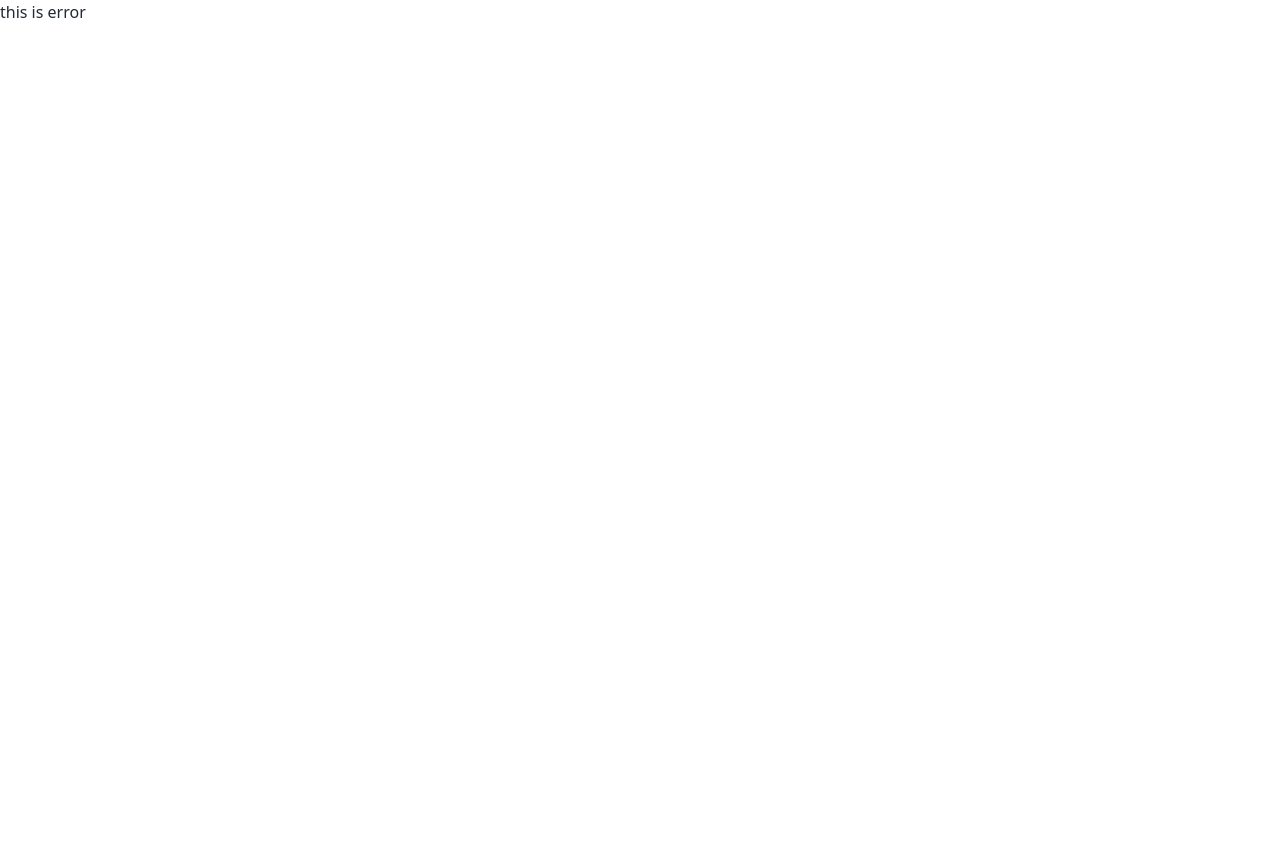
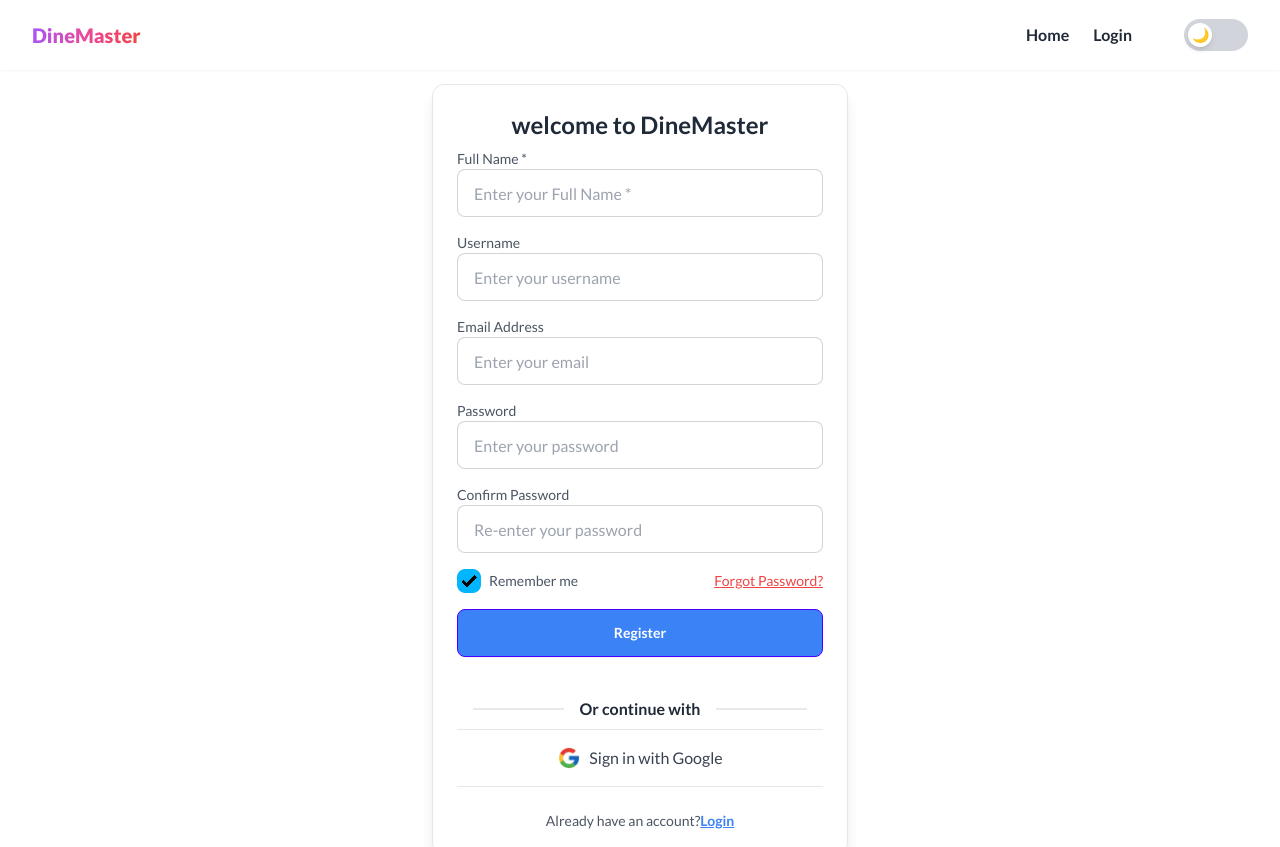
Before and after one commit to himel1625/Full-Stack-Restaurant-Management-Web-Application, a React (Vite) app: page /Register in a window 1280 px wide. Before the commit this address had no page. Shown: the top 847 px of the page. Before the commit the page ends 800 px from the top, so only its background shows below. Built offline with nearby package versions, Linux system fonts and the light colour scheme.

Commit message:
implement register section

```diff
--- a/index.html
+++ b/index.html
@@ -4,7 +4,7 @@
 <head>
   <meta charset="UTF-8" />
   <meta name="viewport" content="width=device-width, initial-scale=1.0" />
-  <title>Restaurant Management</title>
+  <title>DineMaster</title>
 </head>
 
 <body>
--- a/src/Pages/Authentication/Login/Login.jsx
+++ b/src/Pages/Authentication/Login/Login.jsx
@@ -1,4 +1,5 @@
 import React from 'react';
+import { Helmet } from 'react-helmet-async';
 import { Link } from 'react-router-dom';
 import GoogleLogo from '../../../assets/Google.png';
 const Login = () => {
@@ -10,16 +11,23 @@
     e.target.reset();
   };
   return (
+    <>
+      <Helmet>
+        <title>DineMaster | Login</title>
+      </Helmet>
       <div className='flex items-center justify-center mt-10'>
         <div className='border border-gray-200 shadow-md dark:bg-black rounded-xl mx-3 w-full sm:w-11/12 md:w-2/3 lg:w-1/3'>
           <div className='mt-6 mb-2'>
-          <p className='text-center font-bold text-4xl dark:text-white'>
-            welcome to DineMaster{' '}
+            <p className='text-center font-bold text-xl dark:text-white'>
+              welcome to DineMaster
             </p>
           </div>
           <form onSubmit={handelSubmit} className='dark:text-white'>
             <div className='pt-3 px-4'>
-            <label className='font-light text-sm pb-2 block' htmlFor='username'>
+              <label
+                className='font-light text-sm pb-2 block'
+                htmlFor='username'
+              >
                 Username or Email address *
               </label>
               <input
@@ -32,7 +40,10 @@
             </div>
 
             <div className='pt-3 px-4'>
-            <label className='font-light text-sm pb-2 block' htmlFor='password'>
+              <label
+                className='font-light text-sm pb-2 block'
+                htmlFor='password'
+              >
                 Password *
               </label>
               <input
@@ -64,6 +75,9 @@
               </button>
             </div>
             <div className='hover:scale-105 transition-transform cursor-pointer px-4 mt-6'>
+              <div className='divider font-bold  pt-2 px-4 '>
+                Or continue with
+              </div>
               <hr />
               <div className='flex items-center justify-center py-4'>
                 <button className='font-bold ml-2 text-sm sm:text-base flex '>
@@ -77,17 +91,20 @@
               </div>
               <hr />
             </div>
-          <div className='divider font-bold pt-4 px-4'>Or continue with</div>
 
             <div className='flex items-center justify-center pt-4 pb-6'>
               <p className='text-sm'>Don't have an Account?</p>
-            <Link to='/Register' className='underline text-sm ml-2'>
+              <Link
+                to='/Register'
+                className='text-blue-500 font-semibold underline'
+              >
                 Register
               </Link>
             </div>
           </form>
         </div>
       </div>
+    </>
   );
 };
 
--- /dev/null
+++ b/src/Pages/Authentication/Register/Register.jsx
@@ -0,0 +1,152 @@
+import React from 'react';
+import { Helmet } from 'react-helmet-async';
+import { Link } from 'react-router-dom';
+import GoogleLogo from '../../../assets/Google.png';
+const Register = () => {
+  const handelRegisterSubmit = e => {
+    e.preventDefault();
+    const from = new FormData(e.target);
+    const email = from.get('email');
+    const password = from.get('password');
+    console.log(email, password);
+  };
+
+  return (
+    <>
+      <Helmet>
+        <title>DineMaster | Register</title>
+      </Helmet>
+      <div className='flex items-center justify-center min-h-screen  px-4 dark:text-white'>
+        <div className='border border-gray-200 shadow-lg rounded-xl w-full sm:w-11/12 md:w-2/3 lg:w-1/3 dark:bg-black '>
+          <div className='mt-6 mb-2'>
+            <p className='text-center font-bold text-2xl dark:text-white'>
+              welcome to DineMaster
+            </p>
+          </div>
+          <form onSubmit={handelRegisterSubmit} className='px-6 space-y-4'>
+            <div>
+              <label
+                className='block text-sm font-medium text-gray-600'
+                htmlFor='username'
+              >
+                Full Name *
+              </label>
+              <input
+                type='text'
+                id='FullName'
+                placeholder='Enter your Full Name *'
+                className='input input-bordered w-full focus:outline-none focus:ring focus:ring-blue-300 dark:bg-black '
+              />
+            </div>
+            <div>
+              <label
+                className='block text-sm font-medium text-gray-600'
+                htmlFor='username'
+              >
+                Username
+              </label>
+              <input
+                type='text'
+                id='username'
+                placeholder='Enter your username'
+                className='input input-bordered w-full focus:outline-none focus:ring focus:ring-blue-300 dark:bg-black '
+              />
+            </div>
+
+            <div>
+              <label
+                className='block text-sm font-medium text-gray-600'
+                htmlFor='email'
+              >
+                Email Address
+              </label>
+              <input
+                type='email'
+                id='email'
+                name='email'
+                placeholder='Enter your email'
+                className='input input-bordered w-full focus:outline-none focus:ring focus:ring-blue-300 dark:bg-black '
+              />
+            </div>
+
+            <div>
+              <label
+                className='block text-sm font-medium text-gray-600'
+                htmlFor='password'
+              >
+                Password
+              </label>
+              <input
+                type='password'
+                id='password'
+                name='password'
+                placeholder='Enter your password'
+                className='input input-bordered w-full focus:outline-none focus:ring focus:ring-blue-300 dark:bg-black '
+              />
+            </div>
+
+            <div>
+              <label
+                className='block text-sm font-medium text-gray-600'
+                htmlFor='confirm-password'
+              >
+                Confirm Password
+              </label>
+              <input
+                type='password'
+                id='confirm-password'
+                placeholder='Re-enter your password'
+                className='input input-bordered w-full focus:outline-none focus:ring focus:ring-blue-300 dark:bg-black '
+              />
+            </div>
+
+            <div className='flex justify-between items-center'>
+              <label className='flex items-center text-sm text-gray-600'>
+                <input
+                  type='checkbox'
+                  defaultChecked
+                  className='checkbox checkbox-info mr-2'
+                />
+                Remember me
+              </label>
+              <p className='text-sm text-red-500 underline cursor-pointer'>
+                Forgot Password?
+              </p>
+            </div>
+
+            <div>
+              <button className='btn btn-primary w-full bg-blue-500 hover:bg-blue-700 text-white'>
+                Register
+              </button>
+            </div>
+          </form>
+          <div className='hover:scale-105 transition-transform cursor-pointer px-6 mt-10 '>
+            <div className='divider font-bold pt-2 px-4 '>Or continue with</div>
+            <hr />
+            <div className='flex items-center justify-center py-4 '>
+              <img className='w-6 h-6' src={GoogleLogo} alt='Google Logo' />
+              <p className='ml-2 text-sm sm:text-base font-medium text-gray-700'>
+                Sign in with Google
+              </p>
+            </div>
+            <hr />
+          </div>
+
+          <div className='text-center py-6'>
+            <p className='text-sm text-gray-600'>
+              Already have an account?
+              <Link
+                to='/Login'
+                className='text-blue-500 font-semibold underline'
+              >
+                Login
+              </Link>
+            </p>
+          </div>
+        </div>
+      </div>
+    </>
+  );
+};
+
+export default Register;
--- a/src/Routes/Router.jsx
+++ b/src/Routes/Router.jsx
@@ -2,6 +2,7 @@
 
 import Layouts from '../Layouts/Layouts';
 import Login from '../Pages/Authentication/Login/Login';
+import Register from '../Pages/Authentication/Register/Register';
 import Error from '../Pages/Error/Error';
 import Home from '../Pages/Home/Home';
 
@@ -19,6 +20,10 @@
         path: '/Login',
         element: <Login />,
       },
+      {
+        path: '/Register',
+        element: <Register />,
+      },
     ],
   },
 ]);
```
Lines whose indentation alone changed are shown as unchanged.
